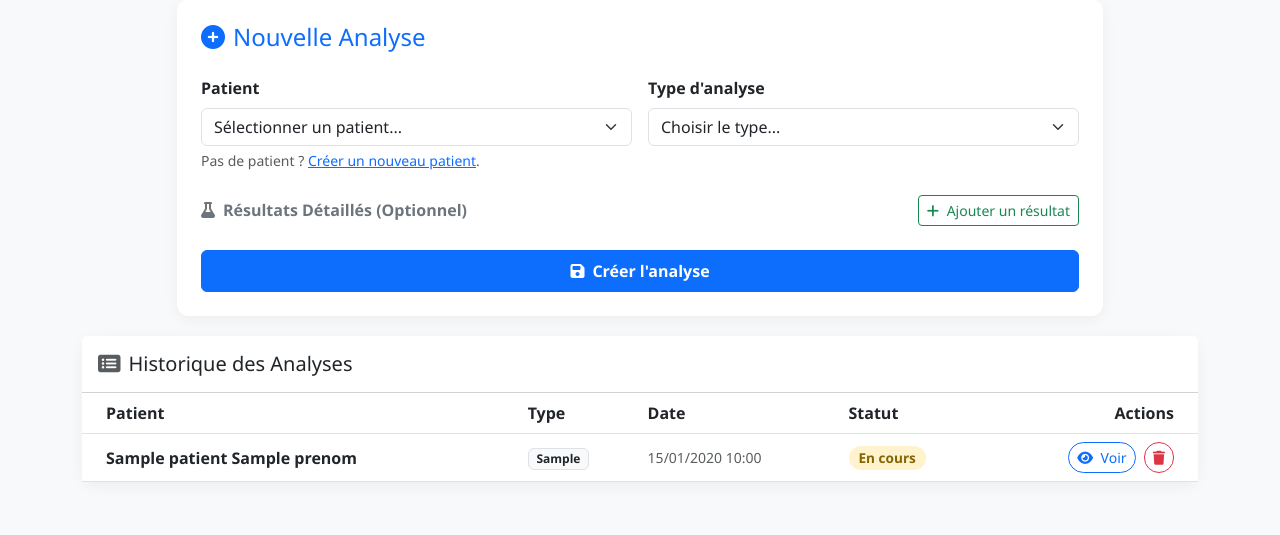
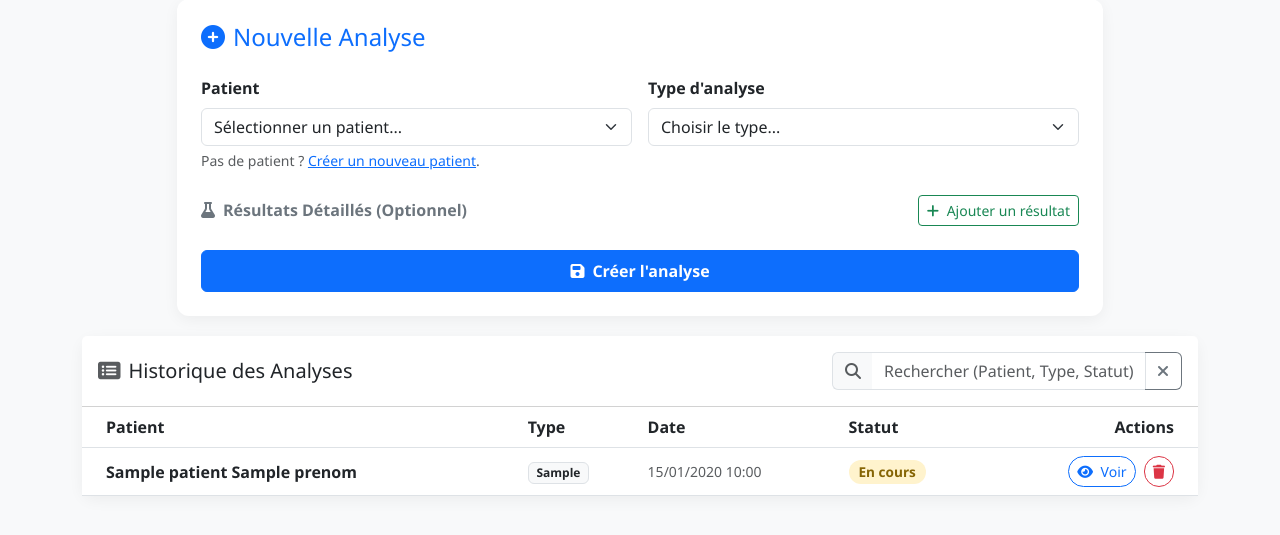
Before and after one commit to bentafouzi-cell/medical-api-fastapi, a FastAPI app: template templates/index.html in a window 1280 px wide. Shown: the part 236-771 px from the top of the page. Run offline with FastAPI, Linux system fonts and the light colour scheme; the template is opened without the code that fills it: most values are stand-ins (such as "Sample title", 1, 10 or a date in 2020).

Commit message:
Feat: Complete index.html with Search Bar and Stats

```diff
--- a/templates/index.html
+++ b/templates/index.html
@@ -29,6 +29,7 @@
 
     <div class="container">
 
+        <!-- DASHBOARD STATISTIQUES -->
         <h4 class="fw-bold mb-3"><i class="fas fa-chart-line me-2 text-primary"></i>Activité du Laboratoire</h4>
 
         <div class="row">
@@ -94,6 +95,7 @@
             </div>
         </div>
 
+        <!-- FORMULAIRE NOUVELLE ANALYSE -->
         <div class="row justify-content-center">
             <div class="col-md-10">
                 <div class="card">
@@ -144,26 +146,53 @@
             </div>
         </div>
 
+        <!-- HISTORIQUE DES ANALYSES AVEC RECHERCHE -->
         <div class="row">
             <div class="col-12">
                 <div class="card">
-                    <div class="card-header bg-white py-3"><h5 class="mb-0"><i class="fas fa-list-alt me-2 text-muted"></i>Historique des Analyses</h5></div>
+                    <div class="card-header bg-white py-3 d-flex justify-content-between align-items-center flex-wrap gap-2">
+                        <h5 class="mb-0"><i class="fas fa-list-alt me-2 text-muted"></i>Historique des Analyses</h5>
+
+                        <!-- BARRE DE RECHERCHE -->
+                        <div class="input-group" style="max-width: 350px;">
+                            <span class="input-group-text bg-light border-end-0"><i class="fas fa-search text-muted"></i></span>
+                            <input type="text" id="searchInput" class="form-control border-start-0" placeholder="Rechercher (Patient, Type, Statut)...">
+                            <button class="btn btn-outline-secondary border-start-0" type="button" onclick="clearSearch()">
+                                <i class="fas fa-times"></i>
+                            </button>
+                        </div>
+                    </div>
+
                     <div class="card-body p-0">
-                        <table class="table table-hover align-middle mb-0">
-                            <thead class="bg-light"><tr><th class="ps-4">Patient</th><th>Type</th><th>Date</th><th>Statut</th><th class="text-end pe-4">Actions</th></tr></thead>
+                        <table class="table table-hover align-middle mb-0" id="analysesTable">
+                            <thead class="bg-light">
+                                <tr>
+                                    <th class="ps-4">Patient</th>
+                                    <th>Type</th>
+                                    <th>Date</th>
+                                    <th>Statut</th>
+                                    <th class="text-end pe-4">Actions</th>
+                                </tr>
+                            </thead>
                             <tbody>
                                 {% if analyses %}
                                     {% for analyse in analyses %}
-                                    <tr>
-                                        <td class="ps-4 fw-semibold">{{ analyse.patient.nom }} {{ analyse.patient.prenom }}</td>
-                                        <td><span class="badge bg-light text-dark border">{{ analyse.type_analyse }}</span></td>
+                                    <tr class="analysis-row">
+                                        <td class="ps-4 fw-semibold patient-name">{{ analyse.patient.nom }} {{ analyse.patient.prenom }}</td>
+                                        <td><span class="badge bg-light text-dark border analysis-type">{{ analyse.type_analyse }}</span></td>
                                         <td class="text-muted small">{{ analyse.created_at.strftime('%d/%m/%Y %H:%M') }}</td>
-                                        <td>{% if analyse.statut == 'Terminé' %}<span class="badge badge-status bg-termine">Terminé</span>{% else %}<span class="badge badge-status bg-en-cours">En cours</span>{% endif %}</td>
+                                        <td>
+                                            {% if analyse.statut == 'Terminé' %}
+                                                <span class="badge badge-status bg-termine analysis-status">Terminé</span>
+                                            {% else %}
+                                                <span class="badge badge-status bg-en-cours analysis-status">En cours</span>
+                                            {% endif %}
+                                        </td>
                                         <td class="text-end pe-4">
                                             <a href="/analyse/{{ analyse.id }}" class="btn btn-sm btn-outline-primary rounded-pill me-1">
                                                 <i class="fas fa-eye me-1"></i> Voir
                                             </a>
-                                            <form action="/api/analyses/{{ analyse.id }}/delete" method="POST" class="d-inline" onsubmit="return confirm('Êtes-vous sûr de vouloir supprimer cette analyse et tous ses résultats ? Cette action est irréversible.');">
+                                            <form action="/api/analyses/{{ analyse.id }}/delete" method="POST" class="d-inline" onsubmit="return confirm('Êtes-vous sûr de vouloir supprimer cette analyse ?');">
                                                 <button type="submit" class="btn btn-sm btn-outline-danger rounded-pill">
                                                     <i class="fas fa-trash"></i>
                                                 </button>
@@ -176,6 +205,13 @@
                                 {% endif %}
                             </tbody>
                         </table>
+
+                        <!-- MESSAGE SI AUCUN RÉSULTAT TROUVÉ -->
+                        <div id="noResults" class="text-center py-5" style="display: none;">
+                            <i class="fas fa-search fa-3x mb-3 d-block text-secondary opacity-50"></i>
+                            <p class="text-muted">Aucune analyse ne correspond à votre recherche.</p>
+                            <button class="btn btn-sm btn-outline-secondary mt-2" onclick="clearSearch()">Effacer la recherche</button>
+                        </div>
                     </div>
                 </div>
             </div>
@@ -183,6 +219,8 @@
     </div>
 
     <script src="https://cdn.jsdelivr.net/npm/bootstrap@5.3.0/dist/js/bootstrap.bundle.min.js"></script>
+
+    <!-- SCRIPT POUR LES RÉSULTATS DYNAMIQUES -->
     <script>
         let resultCount = 0;
 
@@ -241,6 +279,44 @@
                 });
             }
         });
+
+        // SCRIPT DE RECHERCHE EN TEMPS RÉEL
+        const searchInput = document.getElementById('searchInput');
+        const table = document.getElementById('analysesTable');
+        const rows = table.querySelectorAll('.analysis-row');
+        const noResults = document.getElementById('noResults');
+
+        searchInput.addEventListener('keyup', function() {
+            const term = this.value.toLowerCase();
+            let visibleCount = 0;
+
+            rows.forEach(row => {
+                const patient = row.querySelector('.patient-name').textContent.toLowerCase();
+                const type = row.querySelector('.analysis-type').textContent.toLowerCase();
+                const status = row.querySelector('.analysis-status').textContent.toLowerCase();
+
+                if (patient.includes(term) || type.includes(term) || status.includes(term)) {
+                    row.style.display = '';
+                    visibleCount++;
+                } else {
+                    row.style.display = 'none';
+                }
+            });
+
+            if (visibleCount === 0 && term.length > 0) {
+                table.style.display = 'none';
+                noResults.style.display = 'block';
+            } else {
+                table.style.display = 'table';
+                noResults.style.display = 'none';
+            }
+        });
+
+        function clearSearch() {
+            searchInput.value = '';
+            searchInput.dispatchEvent(new Event('keyup'));
+            searchInput.focus();
+        }
     </script>
 </body>
 </html>
```
